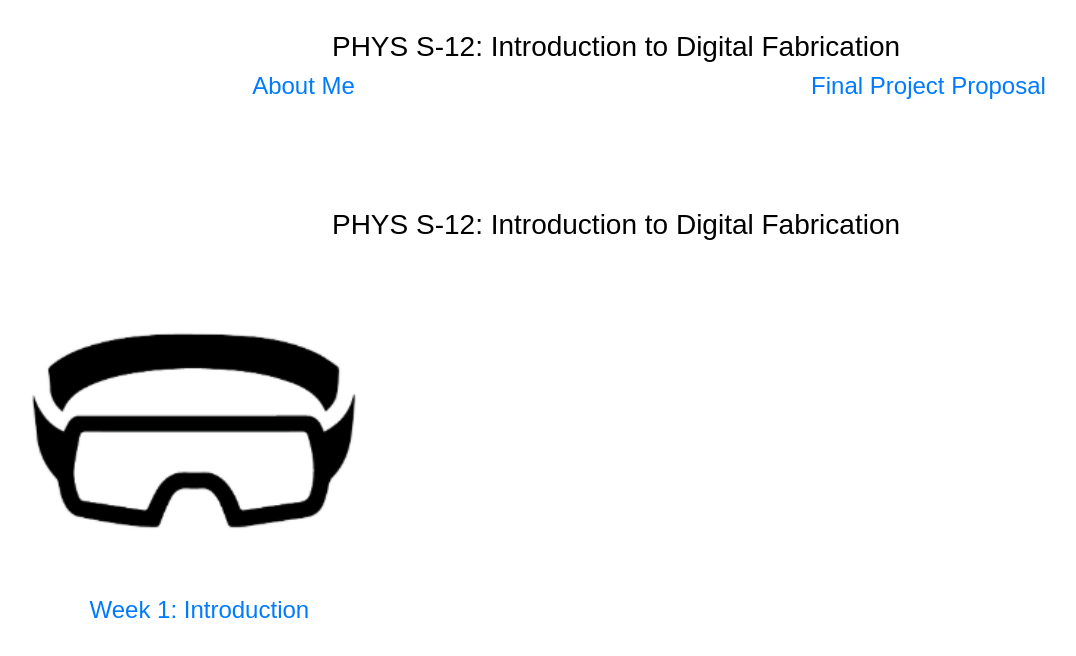
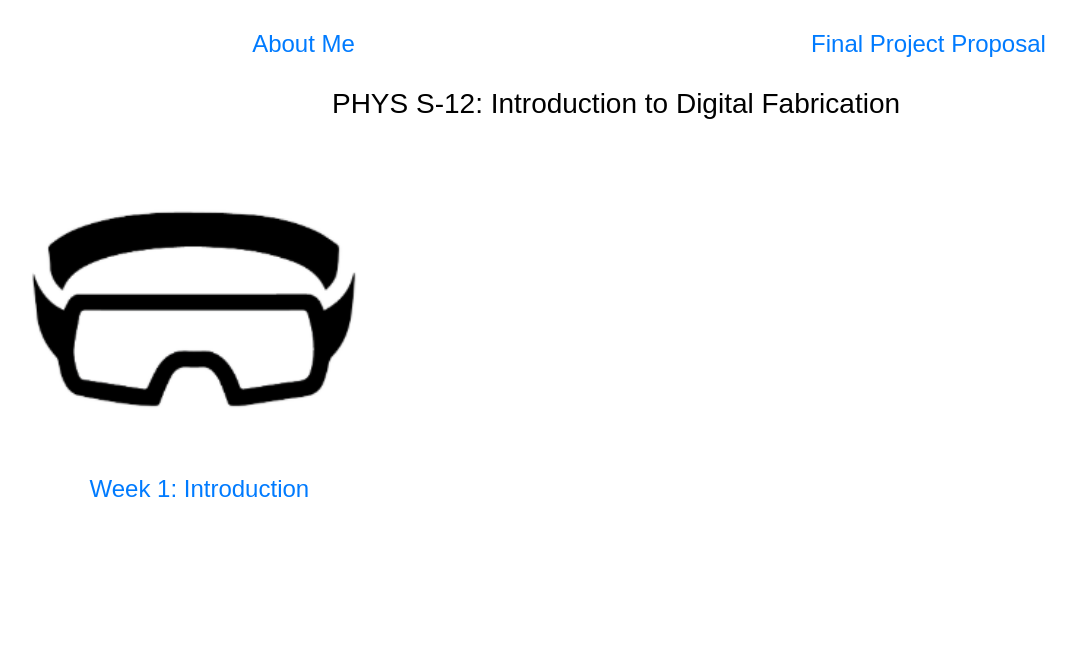
Before and after one commit to mcheifetz/PHYS_S-12, a plain HTML site: page index.html in a window 1280 px wide. Shown: the whole page, without its empty margins (24-1100 px from the left). Drawn offline with nearby package versions, Linux system fonts and the light colour scheme.

Commit message:
fixed padding

```diff
--- a/index.html
+++ b/index.html
@@ -11,8 +11,7 @@
 </head>
 <body>
 
-<div class = "container-fluid bg-2 text-center">
-  <h3>PHYS S-12: Introduction to Digital Fabrication </h3>
+<div class = "container-fluid bg-2 text-center" style = "padding-bottom: 10px">
   <div class ="row">
     <div class ="col-sm-6">
       <h4><a href ='aboutMe.html'>About Me</a></h4>
@@ -23,7 +22,7 @@
   </div>
 </div>
 
-<div class = "container-fluid bg-3 text-center">
+<div class = "container-fluid bg-3 text-center" style = "padding-top: 10px">
   <h3>PHYS S-12: Introduction to Digital Fabrication </h3>
   <div class ="row">
     <div class ="col-sm-4">
```
